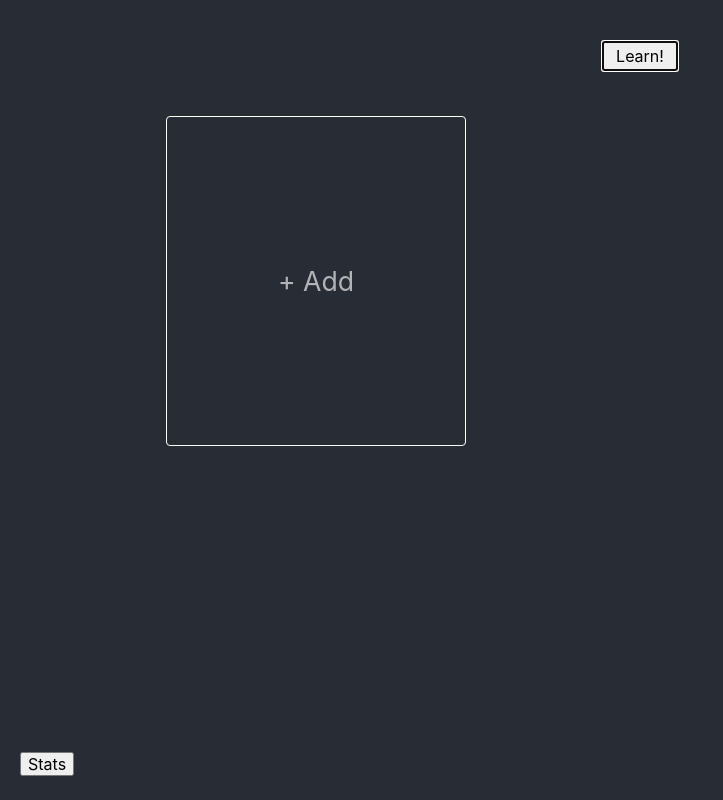
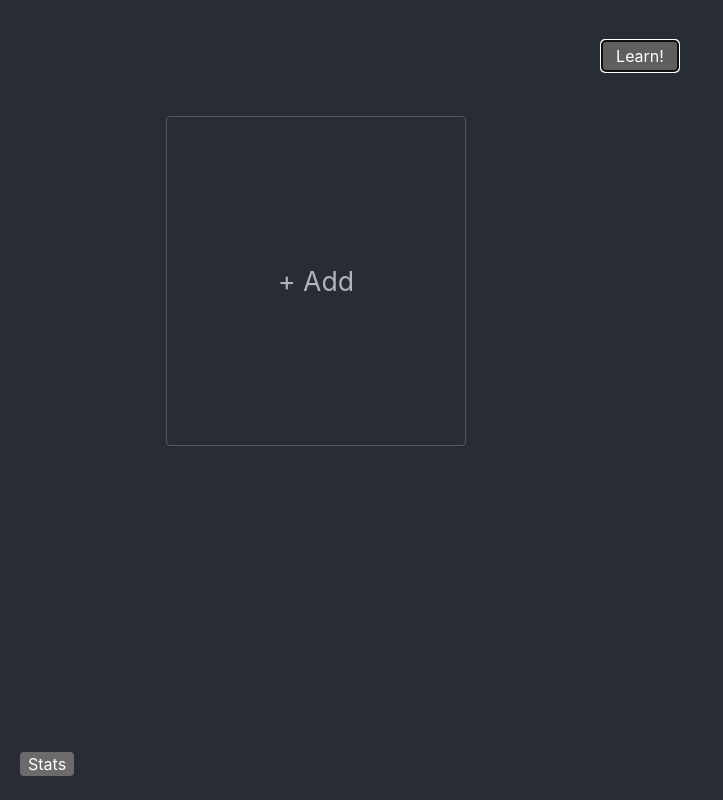
Before and after one commit to SuperOl3g/word-learner, a React (Create React App) app: page / in a window 1280 px wide. Shown: the whole page, without its empty margins (0-723 px from the left). Built offline with nearby package versions, Linux system fonts and the light colour scheme.

Commit message:
Styled button component

```diff
--- /dev/null
+++ b/src/components/button/button.module.css
@@ -0,0 +1,17 @@
+.button {
+    background: #6b6b6b;
+    color: white;
+    border-radius: 4px;
+    border: none;
+    padding: 3px 8px;
+    transition: background-color .2s ease-in-out;
+}
+
+.button:hover,
+.button:focus {
+    background: #5f5f5f;
+}
+
+.button_size_m {
+    padding: 6px 14px;
+}
--- /dev/null
+++ b/src/components/button/button.tsx
@@ -0,0 +1,22 @@
+import {ButtonHTMLAttributes, ReactNode, SyntheticEvent} from "react";
+import s from './button.module.css';
+import classNames from "classnames";
+
+interface IProps {
+    children: ReactNode,
+    size?: string,
+}
+
+function Button({ children, size, ...props }: IProps & Omit<ButtonHTMLAttributes<Element>, 'className'>) {
+    return <button
+        {...props}
+        className={classNames({
+            [s.button]: true,
+            [s[`button_size_${size}`]]: size,
+        })}
+    >
+        {children}
+    </button>;
+}
+
+export default Button;
--- a/src/components/stats/stats.tsx
+++ b/src/components/stats/stats.tsx
@@ -1,6 +1,7 @@
 import React, {FocusEvent, useCallback, useRef, useState} from "react";
 import s from './stats.module.css';
 import {IStatState} from "../app/useStats";
+import Button from "../button/button";
 
 interface IProps {
     stats: IStatState
@@ -33,7 +34,7 @@ function Stats({ stats }: IProps) {
 
     return <div
         className={s.container}
-        onBlur={handleBlur}
+
     >
         {isOpened ?
             <div
@@ -52,11 +53,12 @@ function Stats({ stats }: IProps) {
                     </thead>
                     {content.length ? content : <div className={s.placeholder}>No data</div>}
                 </table>
-            </div>: null
+            </div> : null
         }
-        <button
+        <Button
             onClick={handleToggleClick}
-        >Stats</button>
+        >Stats
+        </Button>
     </div>;
 }
 
--- a/src/pages/dictionary-page/dictionary-page.module.css
+++ b/src/pages/dictionary-page/dictionary-page.module.css
@@ -51,7 +51,7 @@
   color: currentColor;
   position: relative;
   text-align: left;
-  border: 1px solid currentColor;
+  border: 1px solid #575757;
   border-radius: 4px;
   padding: 16px;
   width: var(--word-list-width);
@@ -98,6 +98,8 @@
   border: none;
   width: 20px;
   height: 20px;
+  background: #6b6b6b;
+  color: white;
 }
 
 .blockTitle {
@@ -146,7 +148,3 @@
   border: none;
   font-size: 20pt;
 }
-
-.actionButton {
-  padding: 4px 12px;
-}
--- a/src/pages/dictionary-page/dictionary-page.tsx
+++ b/src/pages/dictionary-page/dictionary-page.tsx
@@ -7,6 +7,7 @@ import {KNOWING_CORRECT_REPEATS_THRESHOLD} from "../exercise-page/useWordsPull";
 import Checkbox from "../../components/checkbox/checkbox";
 import Clickable from "../../components/clickable/clickable";
 import classNames from "classnames";
+import Button from "../../components/button/button";
 
 interface IProps {
     wordLists: {
@@ -78,13 +79,13 @@ function DictionaryPage({
                         Selected {Object.keys(selectedList).length} of {Object.keys(wordLists).length} lists
                         ({wordsCount} {pluralize(wordsCount, ['word', 'words'])})
                         &nbsp;&nbsp;
-                        <button
-                            className={s.actionButton}
+                        <Button
+                            size='m'
                             autoFocus
                             onClick={handleStartExerciseBtnClick}
                         >
                             Let's roll!
-                        </button>
+                        </Button>
                     </div>
                     <label className={s.selectAllBlock}>
                         <Checkbox
@@ -95,17 +96,17 @@ function DictionaryPage({
                         />Select all
                     </label>
                 </div> :
-                <button
-                    className={s.actionButton}
+                <Button
+                    size='m'
                     autoFocus
                     onClick={handleLearnBtnClick}
-                >Learn!</button>}
+                >Learn!</Button>}
             </div>
 
             <div>
                 <div className={s.blocksContainer}>
                     <div className={s.blockWrapper}>
-                        <div className={classNames({
+                    <div className={classNames({
                             [s.block]: true,
                             [s.block_disabled]: isInSelectState,
                         })}>
--- a/src/pages/dictionary-page/new-word-list-editor/word-list-editor.tsx
+++ b/src/pages/dictionary-page/new-word-list-editor/word-list-editor.tsx
@@ -3,6 +3,7 @@ import s from './word-list-editor.module.css';
 import Popup from "../../../components/popup/popup";
 import InputTable from "../../../components/input-table/input-table";
 import {CallbackHandler, IDictionary} from "../../../types";
+import Button from "../../../components/button/button";
 interface IProps<T> {
     children?: (open: () => void) => React.ReactNode,
     value?: IDictionary,
@@ -90,11 +91,12 @@ function WordListEditor<T extends string | undefined>({ wordListKey, value: oldV
                     />
                     {isError ? <div>Incorrect data</div>: null}
                 </div>
-                <button
+                <Button
+                    size='m'
                     onClick={handleConfirmClick}
                 >
                     Confirm
-                </button>
+                </Button>
             </Popup>
         </Fragment>);
 }
--- a/src/pages/exercise-page/exercise-page.module.css
+++ b/src/pages/exercise-page/exercise-page.module.css
@@ -60,5 +60,5 @@
 }
 
 .confirmButton {
-    min-width: 67px;
+    min-width: 40px;
 }
--- a/src/pages/exercise-page/exercise-page.tsx
+++ b/src/pages/exercise-page/exercise-page.tsx
@@ -6,6 +6,7 @@ import {ExerciseTypes, KNOWING_CORRECT_REPEATS_THRESHOLD, useWordsPull} from "./
 import {useSpeaker} from "./useSpeaker";
 import Tooltip from "../../components/tooltip/tooltip";
 import classNames from "classnames";
+import Button from "../../components/button/button";
 
 interface IProps {
     wordLists: {
@@ -95,24 +96,28 @@ function ExercisePage({ wordLists, curListKeys, onBackButtonClick, onAnswer }: I
             <br/>
             <div className={s.checkTitle}>You were right?</div>
             <div>
-                <button
-                    className={classNames(s.actionButton, s.confirmButton)}
+                <Button
+                    size='m'
                     autoFocus
                     onClick={() => handleAnswer(true)}
-                >Yes</button>
+                >
+                    <div className={s.confirmButton}>Yes</div>
+                </Button>
                 &nbsp;&nbsp;
-                <button
-                    className={classNames(s.actionButton, s.confirmButton)}
+                <Button
+                    size='m'
                     onClick={() => handleAnswer(false)}
-                >Nope</button>
+                >
+                    <div className={s.confirmButton}>Nope</div>
+                </Button>
             </div>
         </div> :
         <div className={s.checkBlock}>
-            <button
-                className={s.actionButton}
+            <Button
+                size='m'
                 autoFocus
                 onClick={handleCheckBtnClick}
-            >Check</button>
+            >Check</Button>
         </div>;
 
     if (exerciseType === ExerciseTypes.typingByDefinition) {
@@ -129,40 +134,41 @@ function ExercisePage({ wordLists, curListKeys, onBackButtonClick, onAnswer }: I
                     onKeyDown={handleInputKeyDown}
                 />
                 &nbsp;
-                <button onClick={handleInputCheckClick}>Check</button>
+                <Button onClick={handleInputCheckClick}>Check</Button>
                 &nbsp;
-                <button onClick={handleInputSkipClick}>Skip</button>
+                <Button onClick={handleInputSkipClick}>Skip</Button>
             </div>
             <div className={s.inputError}>{inputErrorsCount ? 'This is wrong, please try again' : null}</div>
         </div> : <div className={s.checkBlock}>
             <div>This means:</div>
             <div><b>{definition}</b></div>
             <br/>
-            <button
-                className={s.actionButton}
+            <Button
+                size='m'
                 autoFocus
                 onClick={handleInputNextWordClick}
-            >Next word</button>
+            >Next word</Button>
         </div>
     }
 
     const wordsCount = curListKeys.reduce((sum, listKey) => (sum + Object.keys(wordLists[listKey]).length), 0);
 
     return <div className={s.container}>
-        <button
-            className={s.backButton}
-            onClick={onBackButtonClick}
-        >
-            ⬅︎
-        </button>
+        <div className={s.backButton}>
+            <Button
+                onClick={onBackButtonClick}
+            >
+                ⬅︎
+            </Button>
+        </div>
 
         <div className={s.soundSetting}>
             <Tooltip content='Toggle sound'>
-                <button
+                <Button
                     onClick={toggleSoundSetting}
                 >
                     {soundSetting ? '🔈' : '🔇'}
-                </button>
+                </Button>
             </Tooltip>
         </div>
 
```
Lines whose indentation alone changed are shown as unchanged.
